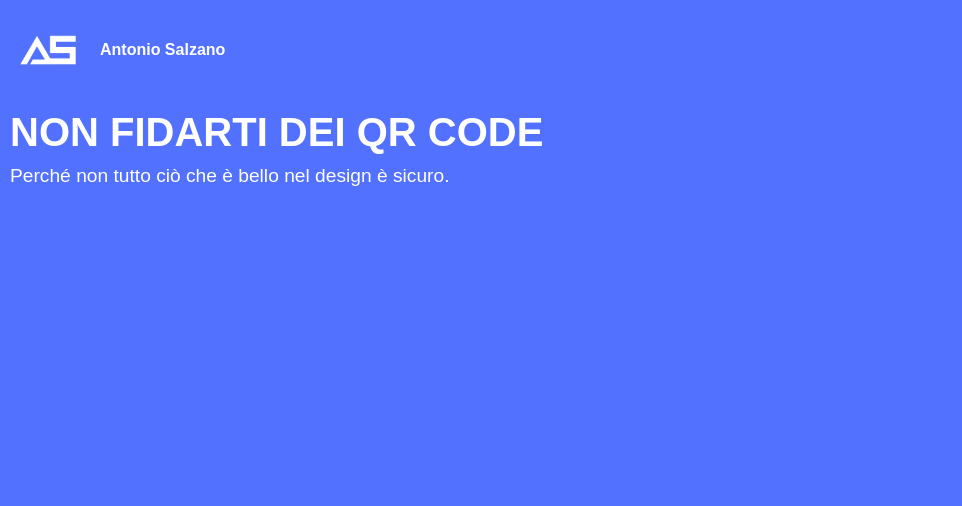
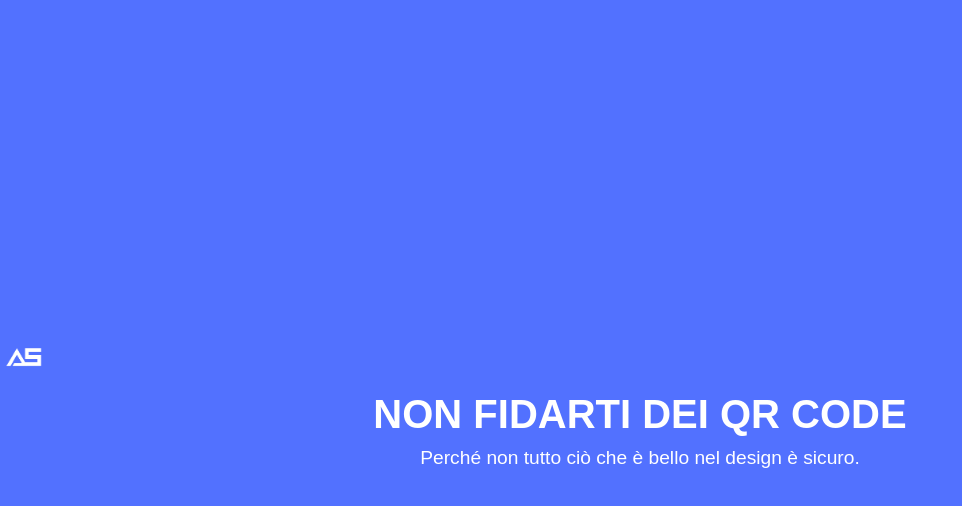
Before and after one commit to antoniosalzano/Qr-code-Biglietto-da-visita, a plain HTML site: page index.html in a window 1280 px wide. Shown: the whole page, without its empty margins (0-962 px from the left). Drawn offline with Linux system fonts and the light colour scheme.

Commit message:
index.html

```diff
--- a/index.html
+++ b/index.html
@@ -9,42 +9,35 @@
             background-color: #5271FF;
             color: white;
             font-family: Arial, sans-serif;
-            text-align: left;
+            text-align: center;
             margin: 0;
-            padding: 10px;
-        }
-        .header {
+            padding: 0;
+            height: 100vh;
             display: flex;
-            align-items: center;
+            flex-direction: column;
+            justify-content: center;
         }
         img {
-            width: 80px;
-            margin-right: 10px;
+            width: 50px;
+            margin-bottom: 10px;
         }
         h1, p {
             margin: 0;
             padding: 0;
         }
-        .author {
-            font-size: 1em;
-        }
-        .main-title {
+        h1 {
             font-size: 2.5em;
             font-weight: 900;
-            margin-top: 20px;
+            margin-bottom: 10px;
         }
         p {
             font-size: 1.2em;
-            margin-top: 10px;
         }
     </style>
 </head>
 <body>
-    <div class="header">
-        <img src="logo.png" alt="Logo del designer">
-        <h1 class="author">Antonio Salzano</h1>
-    </div>
-    <h1 class="main-title">NON FIDARTI DEI QR CODE</h1>
+    <img src="logo.png" alt="Logo del designer">
+    <h1>NON FIDARTI DEI QR CODE</h1>
     <p>Perché non tutto ciò che è bello nel design è sicuro.</p>
 </body>
 </html>
```
